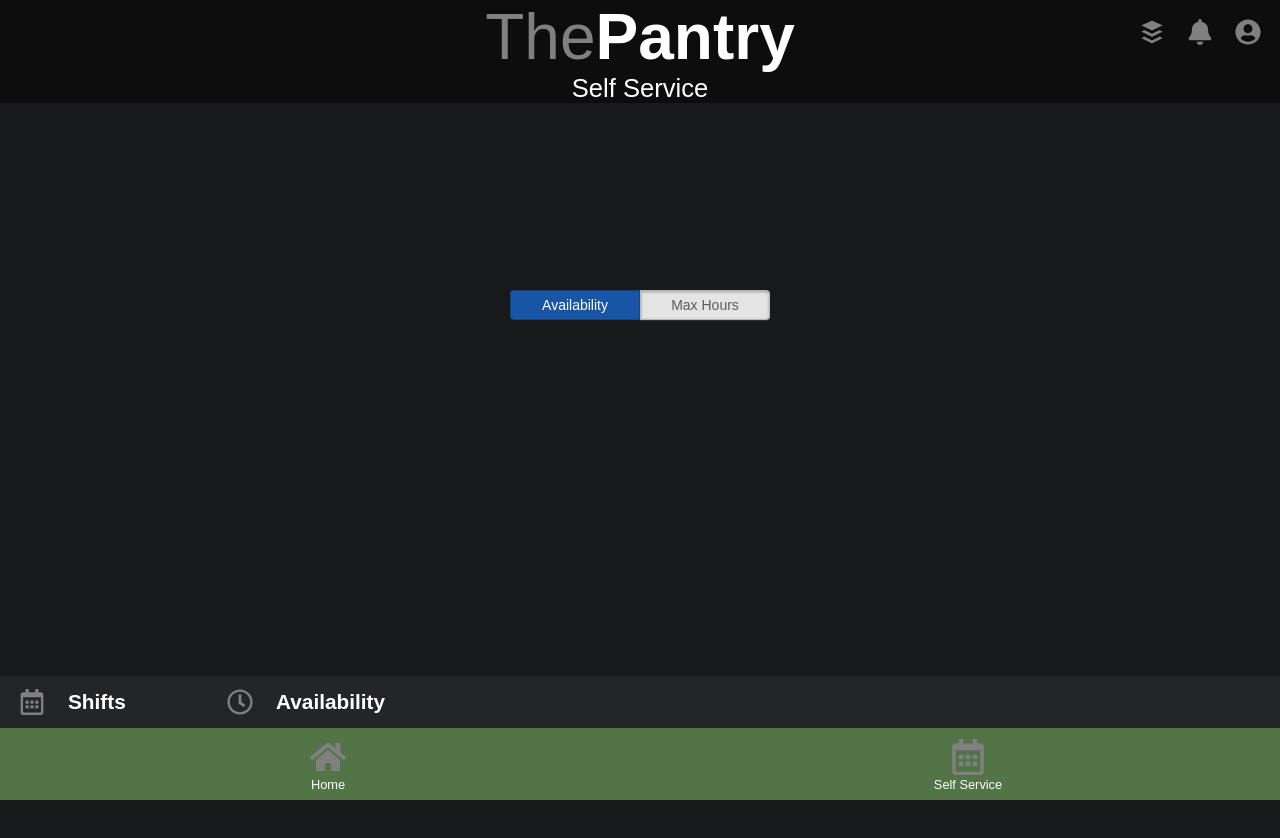
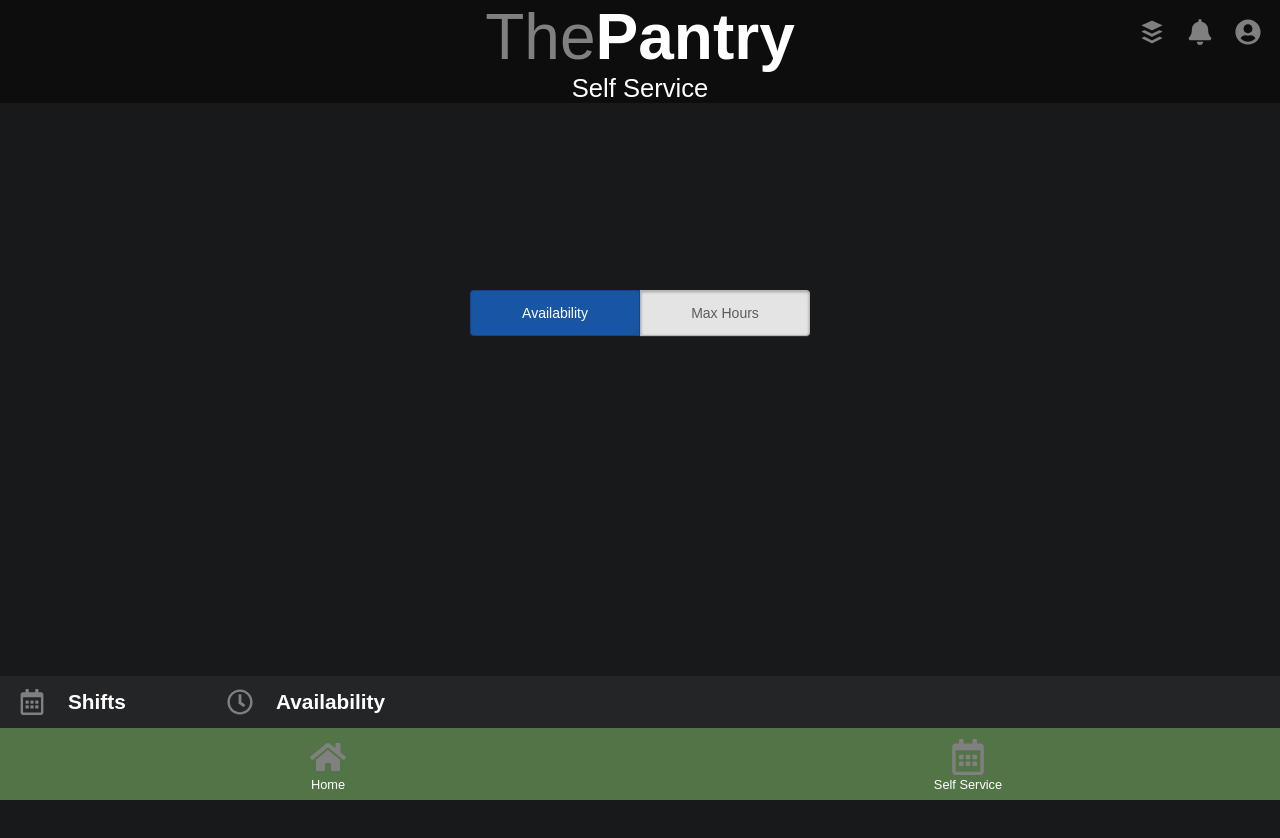
Before and after one commit to Kielan/timecard-react-typescript, a Next.js app: page /selfservice in a window 1280 px wide. Shown: the top 838 px of the page. Built offline with nearby package versions, Linux system fonts and the light colour scheme.

Commit message:
react toggle menu

```diff
--- a/pages/selfservice.tsx
+++ b/pages/selfservice.tsx
@@ -4,6 +4,40 @@ import styled from 'styled-components'
 import { useState } from 'react'
 import { theme } from '../theme'
 import { AppHeader, AppFooter } from './index'
+
+const SelfServiceWrapper = styled.div`
+  align-items: center;
+  background-color: ${theme.colors.backgroundDarker};
+  display: flex;
+  flex-direction: column;
+  justify-content: center;
+  font-family: 'Arial', sans-serif;
+`
+/*
+change initial useState value sets initial CSS
+pseudo class but the styled radio
+requires double click
+removed e.preventDefault from onChange handle
+*/
+export default function SelfService() {
+  const [isToggle, setIsToggle] = useState(false)
+	const toggleState = (toggleValue) => {
+		setIsToggle(toggleValue)
+	}
+	return (
+		<SelfServiceWrapper>
+			<AppHeader />
+				<ToggleSwitch
+					isToggle={isToggle}
+					leftLabel={"Availability"}
+					rightLabel={"Max Hours"}
+					toggleStateLeft={() => toggleState(false)}
+					toggleStateRight={() => toggleState(true)}
+				/>
+			<AppFooter />
+		</SelfServiceWrapper>
+	)
+}
 
 const ToggleSwitchField = styled.form`
   padding: 40px;
@@ -23,6 +57,11 @@ const ToggleSwitchInput = styled.input`
     	color: #fff;
     	box-shadow: none;
   	}
+		&:unchecked + label {
+  		background-color: #e4e4e4;
+		  box-shadow: inset 0 1px 3px rgba(0, 0, 0, 0.3), 0 1px rgba(255, 255, 255, 0.1);
+  		color: rgba(0, 0, 0, 0.6);
+		}
 `
 const ToggleSwitchLabel = styled.label`
   display: inline-block;
@@ -33,7 +72,7 @@ const ToggleSwitchLabel = styled.label`
   font-weight: normal;
   text-align: center;
   text-shadow: none;
-	padding: 6px 14px;
+  padding: 14px 34px;
   border: 1px solid rgba(0, 0, 0, 0.2);
   box-shadow: inset 0 1px 3px rgba(0, 0, 0, 0.3), 0 1px rgba(255, 255, 255, 0.1);
   transition: all 0.1s ease-in-out;
@@ -47,61 +86,35 @@ const ToggleSwitchLabel = styled.label`
     border-radius: 0 4px 4px 0;
   }
 `
-function ToggleSwitch({checked, isToggle, leftLabel, name, rightLabel, toggleState, setIsToggle}) {
-//  	const [isToggle, setIsToggle] = useState(false)
+function ToggleSwitch({isToggle, leftLabel, name, rightLabel, toggleStateLeft, toggleStateRight}) {
     return (
       <ToggleSwitchField>
         <ToggleSwitchInput
-					checked={!isToggle}
+          checked={isToggle == false}
           id={"switch_left"}
-          name={"switchToggle"}
+          name={"switchToggle_left"}
           type="radio"
           value={leftLabel}
-					onChange={toggleState}
+          onChange={(e) => {
+            toggleStateLeft()
+          }}
         />
-        <ToggleSwitchLabel htmlFor={name}>
+        <ToggleSwitchLabel htmlFor={'switch_left'}>
           {leftLabel}
         </ToggleSwitchLabel>
         <ToggleSwitchInput
-					checked={isToggle}
+          checked={isToggle == true}
           id={"switch_right"}
-          name={"switchToggle"}
+          name={"switchToggle_right"}
           type="radio"
           value={rightLabel}
-					onChange={toggleState}
+          onChange={(e) => {
+            toggleStateRight()
+          }}
         />
-        <ToggleSwitchLabel htmlFor={name}>
+        <ToggleSwitchLabel htmlFor={'switch_right'}>
           {rightLabel}
         </ToggleSwitchLabel>
       </ToggleSwitchField>
     )
 }
-
-const SelfServiceWrapper = styled.div`
-  align-items: center;
-  background-color: ${theme.colors.backgroundDarker};
-  display: flex;
-  flex-direction: column;
-  justify-content: center;
-  font-family: 'Arial', sans-serif;
-`
-
-export default function SelfService() {
-  const [isToggle, setIsToggle] = useState(false)
-	function toggleState() {
-		setIsToggle(!isToggle)
-		console.log('isToggle after setIsToggle', isToggle)
-	}
-	return (
-		<SelfServiceWrapper>
-			<AppHeader />
-				<ToggleSwitch
-					isToggle={isToggle}
-					leftLabel="Availability"
-					rightLabel="Max Hours"
-					toggleState={toggleState}
-				/>
-			<AppFooter />
-		</SelfServiceWrapper>
-	)
-}
```
Lines whose indentation alone changed are shown as unchanged.
